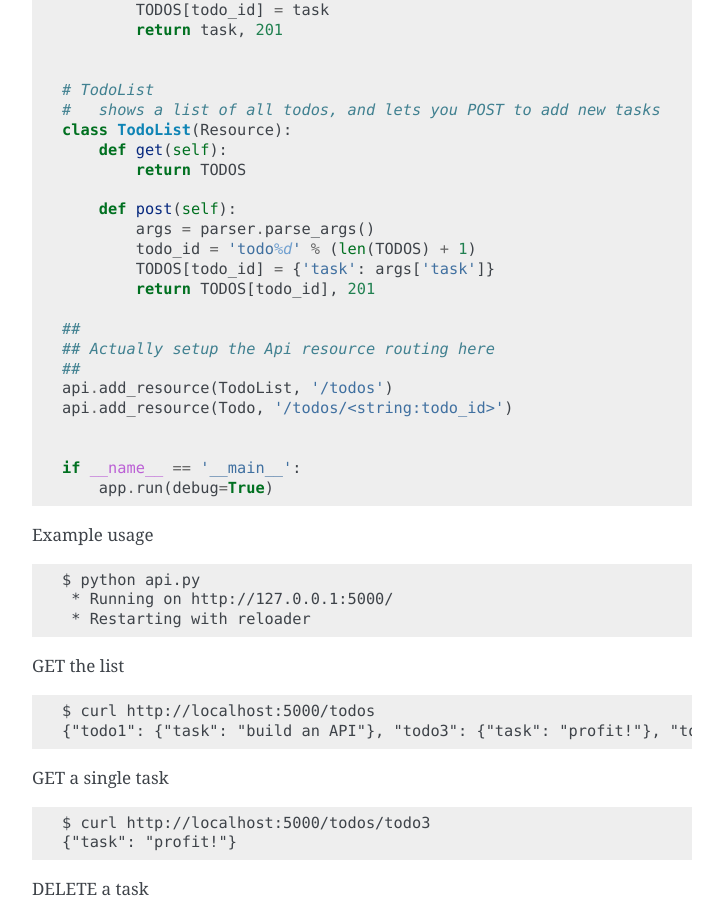
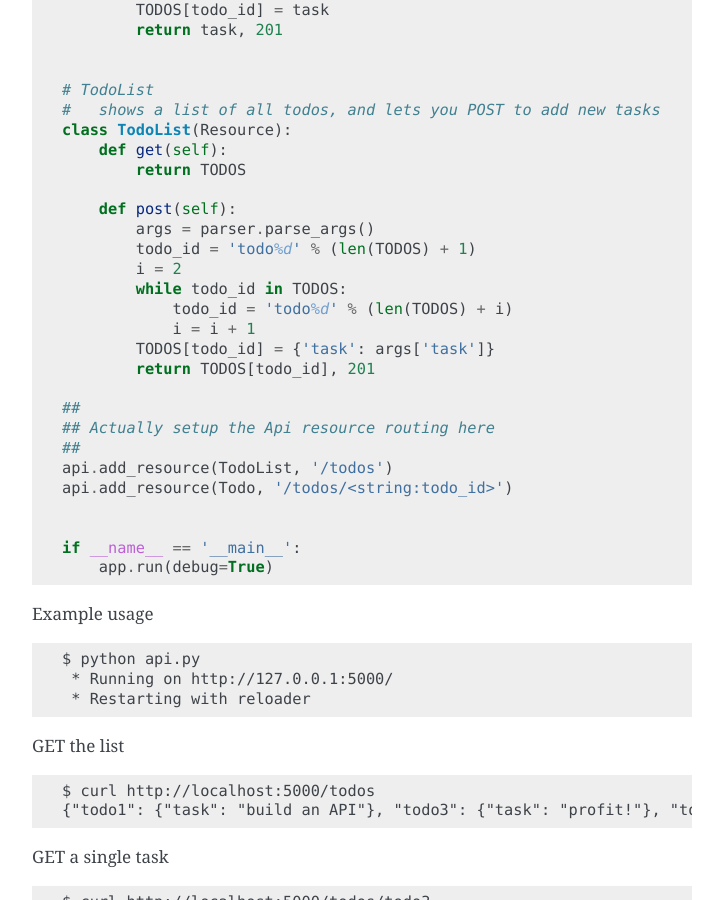
Before and after one commit to flask-restful/flask-restful, a Sphinx documentation site: the page built from docs/quickstart.rst, in a window 1280 px wide and 900 px high, scrolled down 5024 px. Shown: the whole window, without its empty margins (388-1111 px from the left). Built offline with Sphinx 7.4.7, drawn with Linux system fonts in a browser that asks for light colours.

Commit message:
Fixed add new todo
Bug : When you delete a todo2 and then add a new todo, it'll update todo3 instead of adding a new todo i.e todo4.

```diff
--- a/docs/quickstart.rst
+++ b/docs/quickstart.rst
@@ -264,6 +264,10 @@ Save this example in api.py ::
         def post(self):
             args = parser.parse_args()
             todo_id = 'todo%d' % (len(TODOS) + 1)
+            i = 2
+            while todo_id in TODOS:
+                todo_id = 'todo%d' % (len(TODOS) + i)
+                i = i + 1
             TODOS[todo_id] = {'task': args['task']}
             return TODOS[todo_id], 201
 
```
